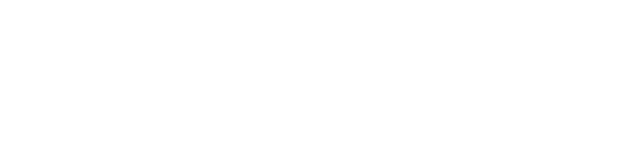
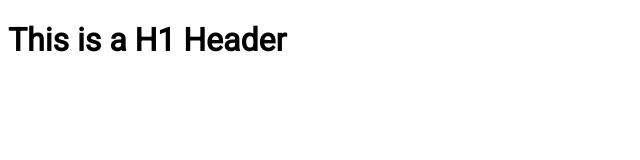
Before and after one commit to manojreddykatta/manojreddykatta.github.io, a plain HTML site: page index.html in a window 1280 px wide. Shown: the whole page, without its empty margins (0-640 px from the left). Drawn offline with Linux system fonts and the light colour scheme.

Commit message:
added h1

```diff
--- a/index.html
+++ b/index.html
@@ -19,7 +19,7 @@
         <!--[if lt IE 7]>
             <p class="browsehappy">You are using an <strong>outdated</strong> browser. Please <a href="#">upgrade your browser</a> to improve your experience.</p>
         <![endif]-->
-
+        <h1> This is a H1 Header </h1>
         <script src="script.js" async defer></script>
     </body>
 </html>
```
